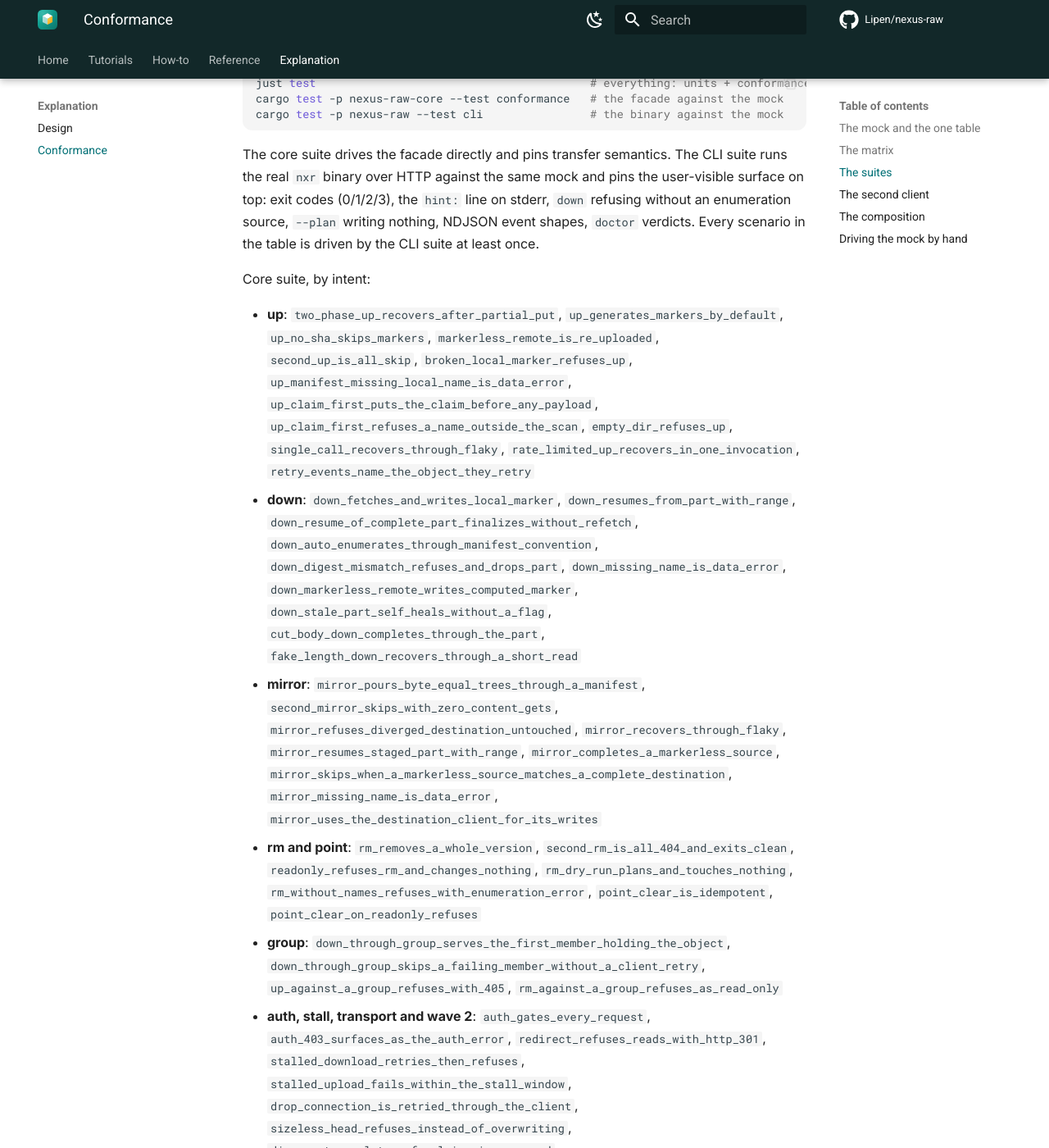
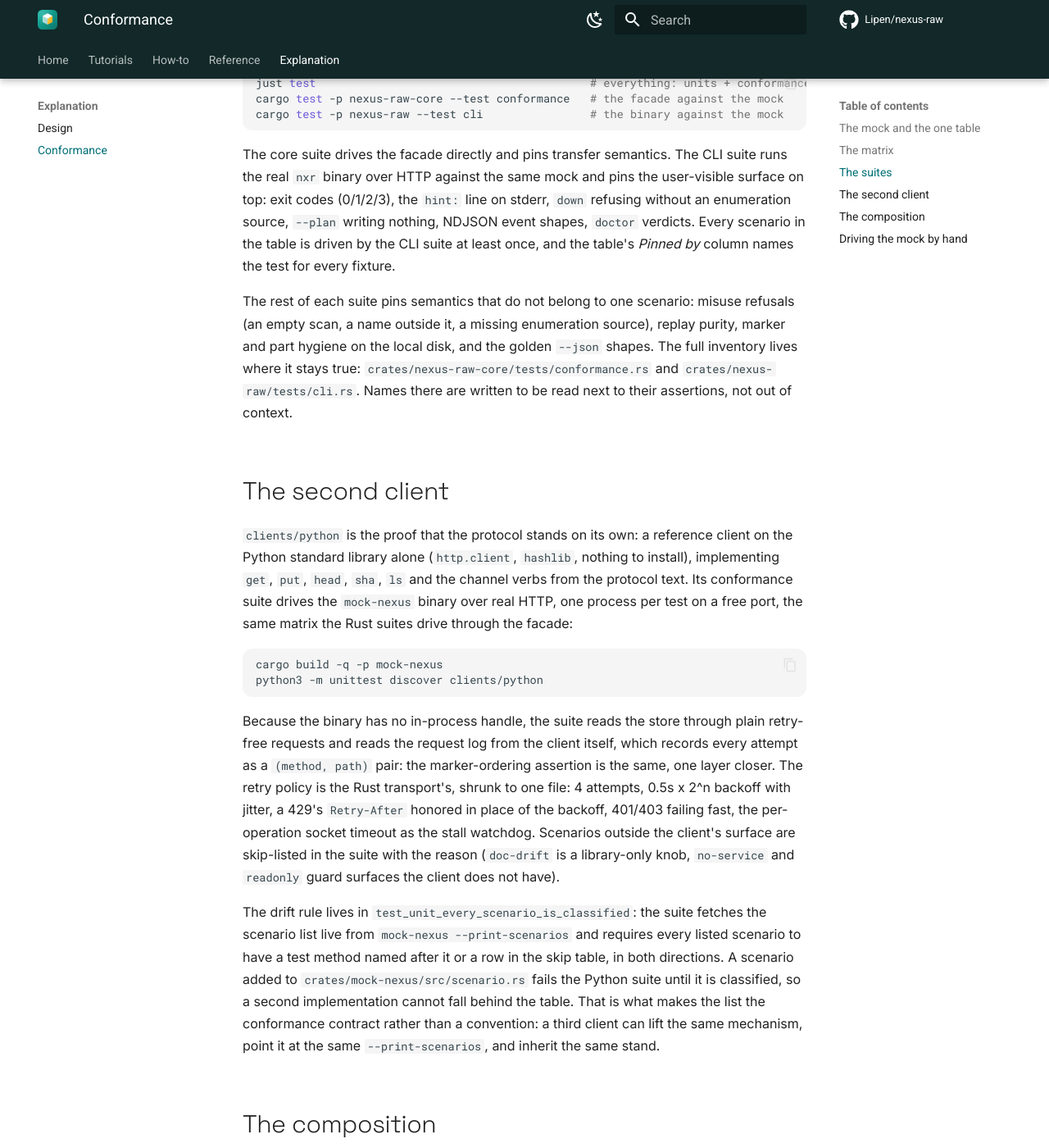
Before and after one commit to Lipen/nexus-raw, an MkDocs documentation site: the page built from docs/explanation/conformance.md, in a window 1280 px wide and 1400 px high, scrolled down 4677 px. Shown: the whole window at 82% size. Built offline with MkDocs 1.6.1 and Material for MkDocs 9.7.7, drawn with Linux system fonts in a browser that asks for light colours; comment, search, counter and statistics services are not loaded; some of the changed text lies outside the part shown.

Commit message:
docs: the conformance page stops listing test names

```diff
--- a/docs/explanation/conformance.md
+++ b/docs/explanation/conformance.md
@@ -56,30 +56,11 @@ cargo test -p nexus-raw --test cli                # the binary against the mock
 
 The core suite drives the facade directly and pins transfer semantics.
 The CLI suite runs the real `nxr` binary over HTTP against the same mock and pins the user-visible surface on top: exit codes (0/1/2/3), the `hint:` line on stderr, `down` refusing without an enumeration source, `--plan` writing nothing, NDJSON event shapes, `doctor` verdicts.
-Every scenario in the table is driven by the CLI suite at least once.
+Every scenario in the table is driven by the CLI suite at least once, and the table's *Pinned by* column names the test for every fixture.
 
-Core suite, by intent:
-
-- **up**: `two_phase_up_recovers_after_partial_put`, `up_generates_markers_by_default`, `up_no_sha_skips_markers`, `markerless_remote_is_re_uploaded`, `second_up_is_all_skip`, `broken_local_marker_refuses_up`, `up_manifest_missing_local_name_is_data_error`, `up_claim_first_puts_the_claim_before_any_payload`, `up_claim_first_refuses_a_name_outside_the_scan`, `empty_dir_refuses_up`, `single_call_recovers_through_flaky`, `rate_limited_up_recovers_in_one_invocation`, `retry_events_name_the_object_they_retry`
-- **down**: `down_fetches_and_writes_local_marker`, `down_resumes_from_part_with_range`, `down_resume_of_complete_part_finalizes_without_refetch`, `down_auto_enumerates_through_manifest_convention`, `down_digest_mismatch_refuses_and_drops_part`, `down_missing_name_is_data_error`, `down_markerless_remote_writes_computed_marker`, `down_stale_part_self_heals_without_a_flag`, `cut_body_down_completes_through_the_part`, `fake_length_down_recovers_through_a_short_read`
-- **mirror**: `mirror_pours_byte_equal_trees_through_a_manifest`, `second_mirror_skips_with_zero_content_gets`, `mirror_refuses_diverged_destination_untouched`, `mirror_recovers_through_flaky`, `mirror_resumes_staged_part_with_range`, `mirror_completes_a_markerless_source`, `mirror_skips_when_a_markerless_source_matches_a_complete_destination`, `mirror_missing_name_is_data_error`, `mirror_uses_the_destination_client_for_its_writes`
-- **rm and point**: `rm_removes_a_whole_version`, `second_rm_is_all_404_and_exits_clean`, `readonly_refuses_rm_and_changes_nothing`, `rm_dry_run_plans_and_touches_nothing`, `rm_without_names_refuses_with_enumeration_error`, `point_clear_is_idempotent`, `point_clear_on_readonly_refuses`
-- **group**: `down_through_group_serves_the_first_member_holding_the_object`, `down_through_group_skips_a_failing_member_without_a_client_retry`, `up_against_a_group_refuses_with_405`, `rm_against_a_group_refuses_as_read_only`
-- **auth, stall, transport and wave 2**: `auth_gates_every_request`, `auth_403_surfaces_as_the_auth_error`, `redirect_refuses_reads_with_http_301`, `stalled_download_retries_then_refuses`, `stalled_upload_fails_within_the_stall_window`, `drop_connection_is_retried_through_the_client`, `sizeless_head_refuses_instead_of_overwriting`, `divergent_complete_refusal_is_wire_covered`
-- **verify, diff, channel, primitive, safety**: `verify_reports_local_state_without_network`, `diff_plan_is_deterministic_and_events_carry_lists`, `channel_set_get_and_forward_guard`, `channel_set_repairs_a_garbage_file`, `get_primitive_resumes_with_range`, `oversized_small_get_refuses_with_the_cap`, `put_sha_refuses_a_url_whose_marker_cannot_parse`, `symlinked_part_is_never_followed_on_resume`, `symlinked_marker_is_never_followed_on_write`, `symlinked_local_marker_is_never_followed_on_up`
-
-CLI suite, by intent:
-
-- **transfer through argv**: `up_down_roundtrip_atomic`, `up_generates_markers_by_default`, `up_no_sha_skips_markers`, `second_up_is_a_pure_skip`, `put_get_roundtrip_with_sha_sibling`, `head_reports_status`, `get_resumes_from_part_with_range`, `drop_connection_up_recovers`, `partial_put_up_recovers`, `cut_body_down_completes_through_the_part`, `slow_down_succeeds`, `flaky_up_recovers_in_one_invocation`, `doc_drift_down_takes_the_drifted_document`
-- **enumeration**: `down_without_enumeration_needs_a_source`, `down_explicit_name`, `down_manifest_from_local_file`, `rm_without_a_source_refuses`
-- **mirror**: `mirror_pours_the_version_and_reruns_are_pure_skips`, `mirror_refuses_a_diverged_destination`
-- **rm and point**: `rm_removes_whole_version_and_reruns_clean`, `rm_readonly_refuses_and_keeps_bytes`, `rm_dry_run_touches_no_bytes`, `rm_json_events_parse_and_summarize`, `point_clear_roundtrip_and_readonly`
-- **planning and observability**: `up_plan_prints_actions_without_uploading`, `down_plan_prints_plan_without_writing`, `ndjson_events_parse_and_summarize`, `rate_limit_up_retries_and_succeeds`, `failing_up_still_flushes_ndjson_events`
-- **diff**: `diff_equal_directory_exits_zero`, `diff_reports_the_sections_and_writes_nothing`, `diff_without_enumeration_needs_a_source`, `diff_misuse_exits_two`
-- **golden ndjson**: `golden_ndjson_up_down_hold`, `golden_ndjson_diff_holds`, `golden_ndjson_mirror_holds`, `golden_ndjson_retrying_holds`, `golden_ndjson_doctor_holds`
-- **verification and pointers**: `verify_accepts_then_rejects_tampering`, `channel_set_get_and_if_forward`
-- **exit codes and doctor**: `auth401_exit_codes` (3), `auth403_exit_3` (3), `redirect_exit_3` (3), `unsafe_name_is_misuse_exit_2` (2), `dead_base_exit_3` (3), `rm_exit_matrix_rows` (2 and 3), `diff_misuse_exits_two` (2), `doctor_exit_codes` (0 and 2), `doctor_json_lines`
-- **scenario coverage**: `sizeless_up_refuses_instead_of_overwriting`, `markerless_down_writes_computed_marker`, `foreign_marker_down_refuses`
+The rest of each suite pins semantics that do not belong to one scenario: misuse refusals (an empty scan, a name outside it, a missing enumeration source), replay purity, marker and part hygiene on the local disk, and the golden `--json` shapes.
+The full inventory lives where it stays true: `crates/nexus-raw-core/tests/conformance.rs` and `crates/nexus-raw/tests/cli.rs`.
+Names there are written to be read next to their assertions, not out of context.
 
 ## The second client
 
```
